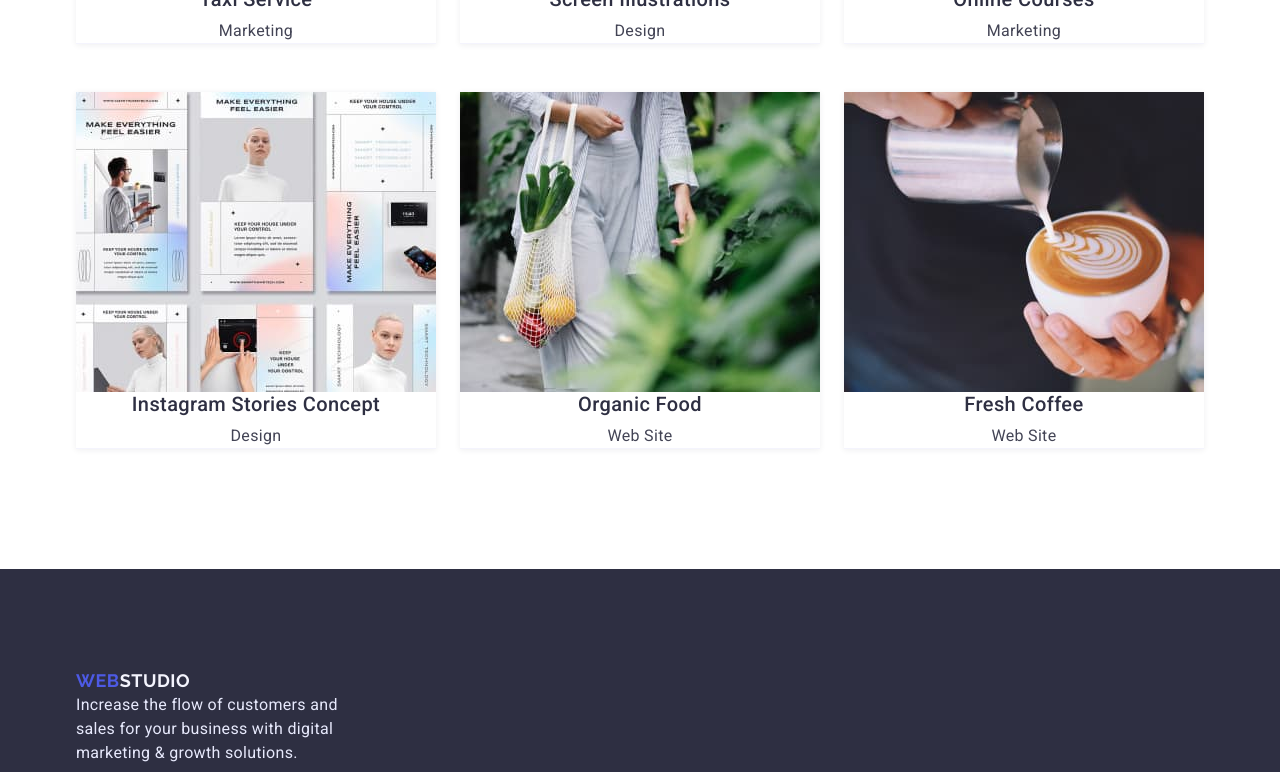
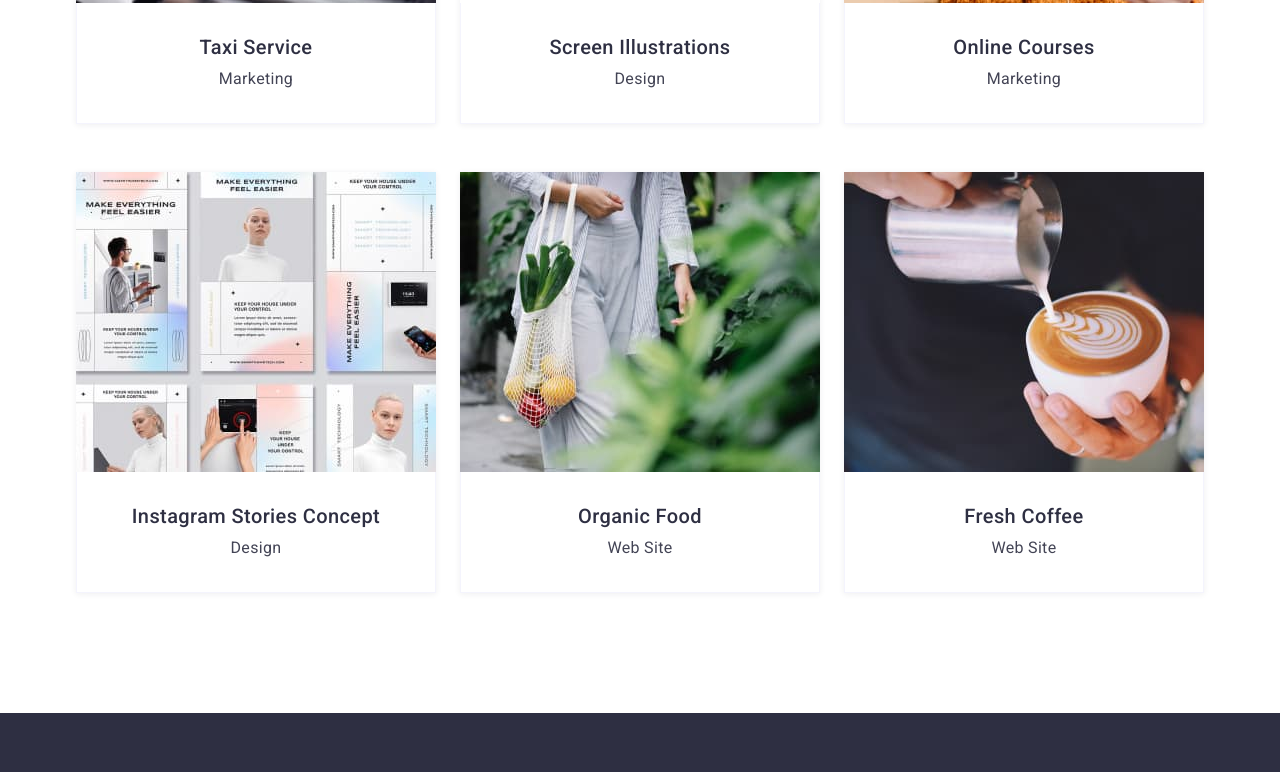
Before and after one commit to VovaBerk/goit-markup-hw-03, a plain HTML site: page portfolio.html in a window 1280 px wide. Shown: the part 1048-1820 px from the top of the page. Drawn offline with nearby package versions, Linux system fonts and the light colour scheme.

Commit message:
update css

```diff
--- a/css/styles.css
+++ b/css/styles.css
@@ -124,9 +124,6 @@ h2.title {
 
 .header {
   background-color: #ffffff;
-  padding-top: 24px;
-  padding-bottom: 24px;
-
   box-shadow: 0px 2px 1px rgba(46, 47, 66, 0.08), 0px 1px 1px rgba(46, 47, 66, 0.16), 0px 1px 6px rgba(46, 47, 66, 0.08);
 }
 
@@ -159,17 +156,17 @@ h2.title {
 
 .site-nav {
   display: flex;
-  padding-top: 24px;
-  padding-bottom: 24px;
 }
 
 .site-nav .item:not(:last-child) {
   margin-right: 40px;
 }
 
+
 .site-nav .link {
   display: block;
-  padding-top: ;
+  padding-top: 24px;
+  padding-bottom: 24px;
 }
 
 .contact-list {
@@ -276,16 +273,14 @@ h2.title {
 }
 
 .team-item-container {
-  margin: 32px auto;
+  padding-top: 32px;
+  padding-bottom: 32px;
 }
 
 /* ---Footer section--- */
 
 .footer {
   background: var(--color-dark);
-}
-
-.footer > .container {
   padding-top: 100px;
   padding-bottom: 100px;
 }
@@ -293,20 +288,25 @@ h2.title {
 .footer-container {
   max-width: 264px;
   text-align: left;
+
 }
 
 .logo-footer {
   color: var(--color-light);
+  margin-bottom: 16px;
+  text-align: left;
 }
 
 .footer-text.description {
   color: var(--color-accent);
   text-align: left;
+  max-width: 264px
+
 }
 
 /* ---Portfolio.html stylesheet--- */
 
-.section.contentn {
+.section.content {
   padding-top: 96px;
 }
 
@@ -346,7 +346,6 @@ h2.title {
   margin-bottom: 48px;
   max-width: calc((100% - 48px) / 3);
   background: inherit;
-  border-bottom: 0.5px solid var(--color-light);
   box-shadow: 0px 1px 6px rgba(46, 47, 66, 0.08);
 }
 
@@ -357,3 +356,10 @@ h2.title {
 .content-item:nth-last-child(-n + 3) {
   margin-bottom: 0;
 }
+
+.text-img {
+  padding-top: 32px;
+  padding-bottom: 32px;
+  border: 0.5px solid #F4F4FD;
+  border-top: none;
+}
--- a/portfolio.html
+++ b/portfolio.html
@@ -4,7 +4,7 @@
     <meta charset="UTF-8" />
     <meta http-equiv="X-UA-Compatible" content="IE=edge" />
     <meta name="viewport" content="width=device-width, initial-scale=1.0" />
-    <title>Портфоліо</title>
+    <title>Portfolio</title>
     <link href="https://fonts.googleapis.com/css2?family=Raleway:wght@700&family=Roboto:wght@400;500;700;900&display=swap" rel="stylesheet" />
     <link rel="stylesheet" href="https://cdnjs.cloudflare.com/ajax/libs/modern-normalize/1.1.0/modern-normalize.min.css" />
     <link rel="stylesheet" href="./css/styles.css" />
@@ -32,7 +32,7 @@
 
     <main>
       <h1 class="visually-hidden">Page Portfolio</h1>
-      <section class="section contentn">
+      <section class="section content">
         <div class="container">
           <h2 class="visually-hidden">Content</h2>
           <ul class="list filter-btns">
@@ -45,52 +45,70 @@
           <ul class="content-list list">
             <li class="content-item">
               <img width="360" height="300" src="./images/gallery-1.jpg" alt="Banking App Interface Concept" />
+              <div class="text-img" >
               <h3 class="name">Banking App Interface Concept</h3>
               <p class="description">App</p>
+              </div>
             </li>
             <li class="content-item">
               <img width="360" height="300" src="./images/gallery-2.jpg" alt="Cashless Payment" />
-              <h3 class="name">Cashless Payment</h3>
+              <div class="text-img">
+                <h3 class="name">Cashless Payment</h3>
               <p class="description" hidden>
                 14 Stylish and User-Friendly App Design Concepts · Task Manager App · Calorie Tracker App · Exotic Fruit Ecommerce App · Cloud Storage
                 App
               </p>
               <p class="description">Marketing</p>
+              </div>
             </li>
             <li class="content-item">
               <img width="360" height="300" src="./images/gallery-3.jpg" alt=">Meditaion App" />
+              <div class="text-img">
               <h3 class="name">Meditaion App</h3>
               <p class="description">App</p>
+              </div>
             </li>
             <li class="content-item">
               <img width="360" height="300" src="./images/gallery-4.jpg" alt="Taxi Service" />
+              <div class="text-img">
               <h3 class="name">Taxi Service</h3>
               <p class="description">Marketing</p>
+              </div>
             </li>
             <li class="content-item">
               <img width="360" height="300" src="./images/gallery-5.jpg" alt="Screen Illustrations" />
+              <div class="text-img">
               <h3 class="name">Screen Illustrations</h3>
               <p class="description">Design</p>
+              </div>
             </li>
             <li class="content-item">
               <img width="360" height="300" src="./images/gallery-6.jpg" alt="Online Courses" />
+              <div class="text-img">
               <h3 class="name">Online Courses</h3>
               <p class="description">Marketing</p>
+              </div>
             </li>
             <li class="content-item">
               <img width="360" height="300" src="./images/gallery-7.jpg" alt="Instagram Stories Concept" />
+              <div class="text-img">
               <h3 class="name">Instagram Stories Concept</h3>
               <p class="description">Design</p>
+              </div>
             </li>
             <li class="content-item">
               <img width="360" height="300" src="./images/gallery-8.jpg" alt="Organic Food" />
+              <div class="text-img">
               <h3 class="name">Organic Food</h3>
               <p class="description">Web Site</p>
+              </div>
             </li>
             <li class="content-item">
               <img width="360" height="300" src="./images/gallery-9.jpg" alt="Fresh Coffee" />
+              <div class="text-img">
               <h3 class="name">Fresh Coffee</h3>
               <p class="description">Web Site</p>
+              </div>
             </li>
           </ul>
         </div>
@@ -99,10 +117,8 @@
 
     <footer class="footer">
       <div class="container">
-        <div class="footer-container">
           <a href="./index.html" class="logo-footer"><span class="logo-web">WEB</span>STUDIO</a>
           <p class="footer-text description">Increase the flow of customers and sales for your business with digital marketing & growth solutions.</p>
-        </div>
       </div>
     </footer>
   </body>
```
Also changed, not shown: index.html (+1 -3 lines).
